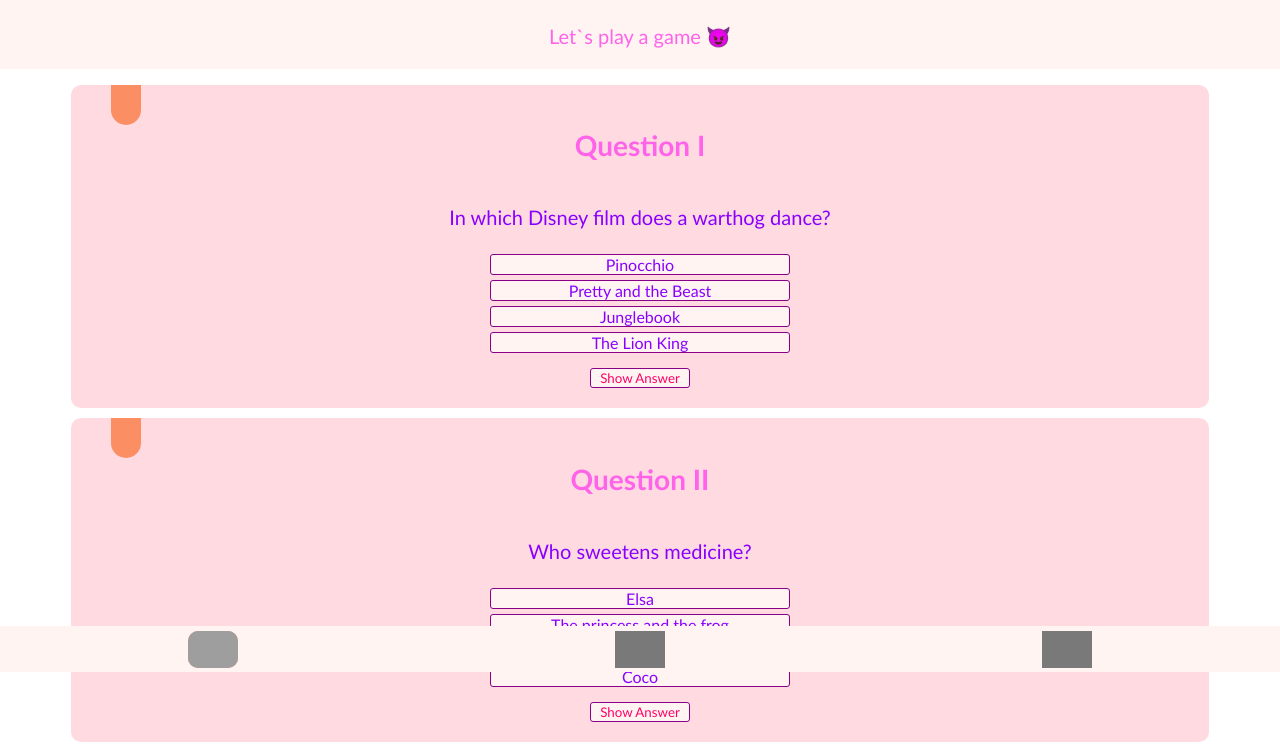
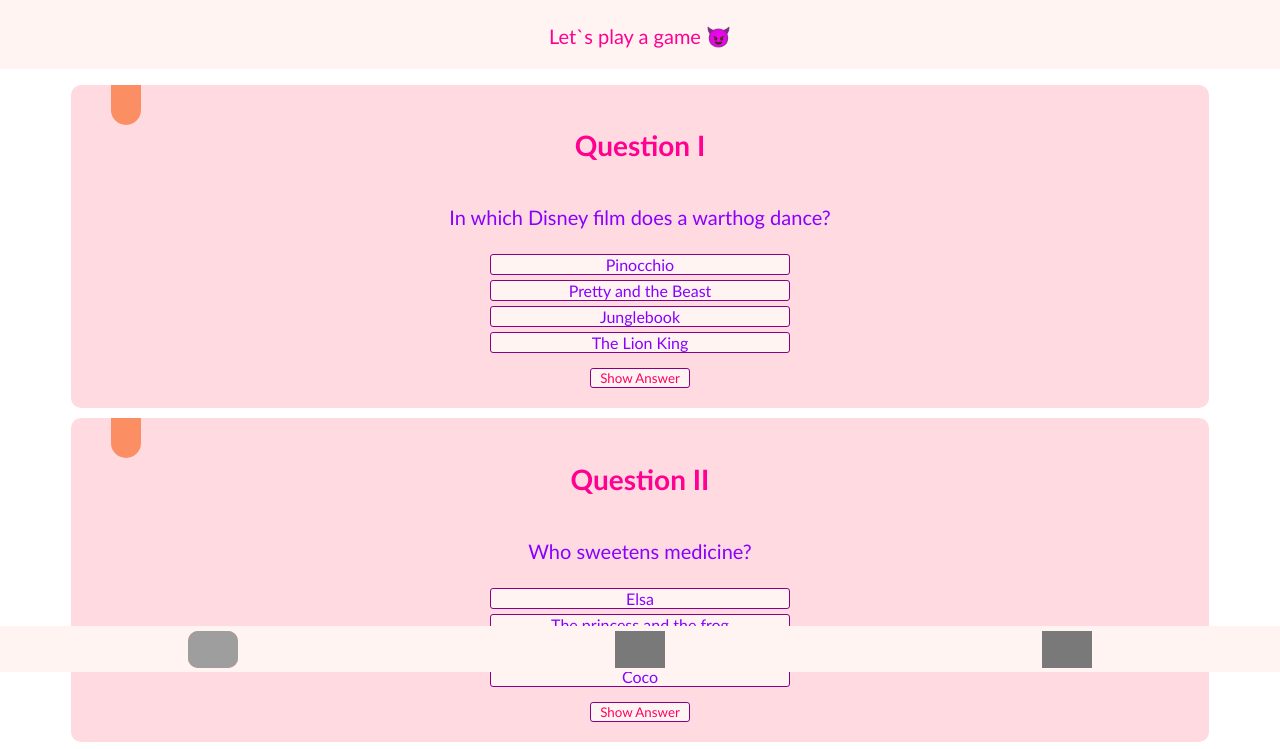
Before and after one commit to Pia-Lueling/quiz-app, a plain HTML site: page index.html in a window 1280 px wide. Shown: the part 128-877 px from the top of the page. Drawn offline with Linux system fonts and the light colour scheme; grey boxes are pictures that could not be loaded.

Commit message:
fix header-color

```diff
--- a/global.css
+++ b/global.css
@@ -4,7 +4,7 @@
 
 :root {
   --background-header-color: #fff4f2;
-  --header-color: #ff63e9;
+  --header-color: #ff0090;
   --answer-selection-color: #8a00ff;
   --answer-button-color: #ff0065;
   --hover-color: #880088;
```
Also changed, not shown: profile.html (+1 -1 lines).
